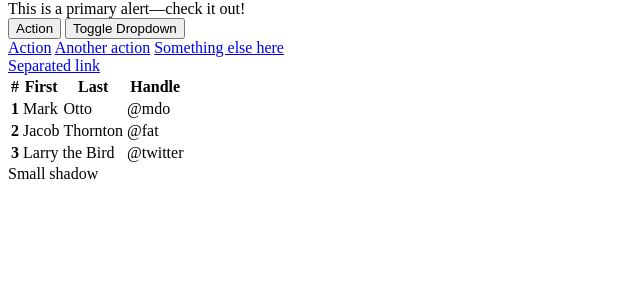
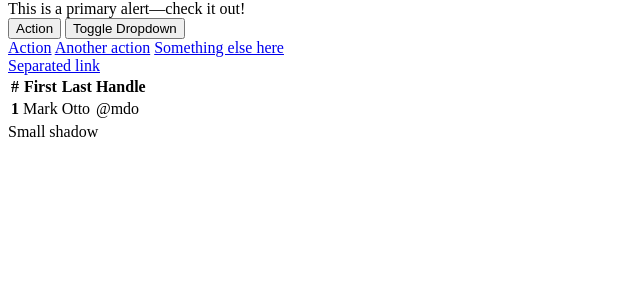
Before and after one commit to shivam-k/Abily, a PHP site: page /short.php in a window 1280 px wide. Shown: the part 148-448 px from the top of the page, without its empty margins (0-640 px from the left). Run offline with PHP 8.4, Linux system fonts and the light colour scheme; data comes from the database, SQL or seed files in the repository; data that the repository does not hold is empty.

Commit message:
Update short.php

```diff
--- a/short.php
+++ b/short.php
@@ -140,16 +140,6 @@ if(move_uploaded_file($tmp_name, $location.$name)){}
       <td>@mdo</td>
     </tr>
     <tr>
-      <th scope="row">2</th>
-      <td>Jacob</td>
-      <td>Thornton</td>
-      <td>@fat</td>
-    </tr>
-    <tr>
-      <th scope="row">3</th>
-      <td colspan="2">Larry the Bird</td>
-      <td>@twitter</td>
-    </tr>
   </tbody>
 </table>
 
@@ -159,3 +149,15 @@ if(move_uploaded_file($tmp_name, $location.$name)){}
 
 <!-- Shadow -->
 <div class="shadow-sm p-3 mb-5 bg-white rounded">Small shadow</div>
+
+<!-- JQery -->
+<script src="https://ajax.googleapis.com/ajax/libs/jquery/3.3.1/jquery.min.js"></script>
+<script>
+$(document).ready(function(){
+    $("#fname").change(function(){
+      var fname = $('#fname').val();
+        $('#lname').val(fname);
+        // alert(name);
+    });
+});
+</script>
```
